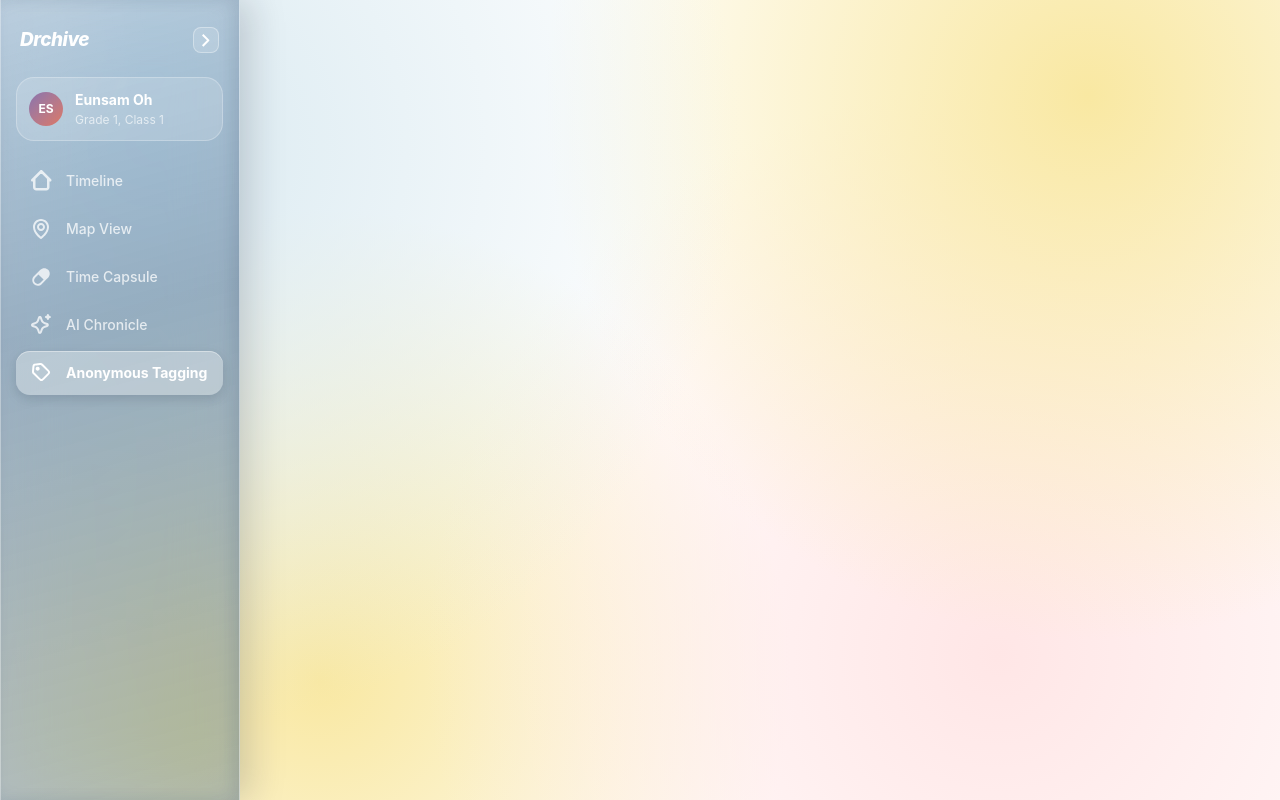
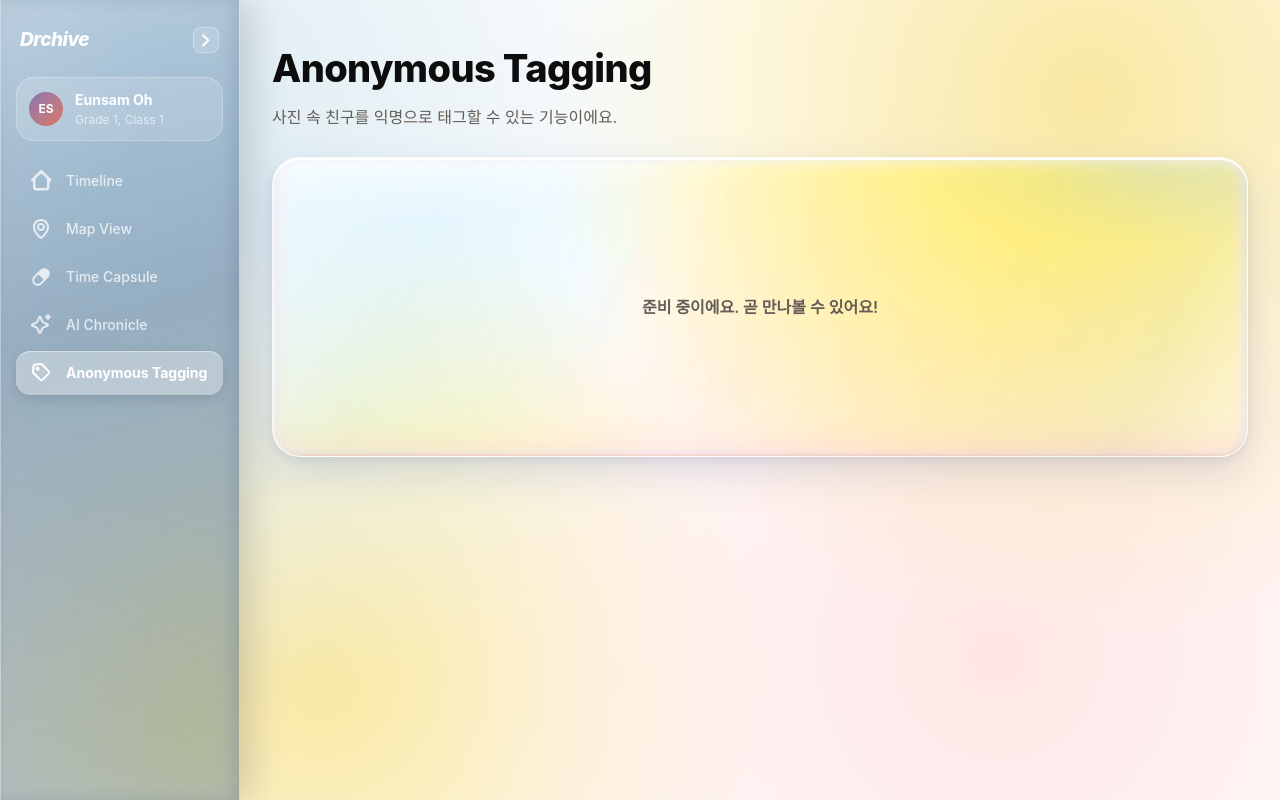
Before and after one commit to dhdmstoa2010/drchive, a React (Vite) app: page /tag in a window 1280 px wide. Built offline with nearby package versions, Linux system fonts and the light colour scheme.

Commit message:
fix: 사이드바 빈 라우트, 사진 중복 데이터, 빌드 에러 수정

```diff
--- a/src/App.tsx
+++ b/src/App.tsx
@@ -3,6 +3,7 @@ import { Route, Routes, useLocation, useNavigate } from "react-router-dom";
 import SideBar, { type TabId } from "./layout/sideBar";
 import Timeline from "./pages/Timeline";
 import MapView from "./pages/MapView";
+import ComingSoon from "./pages/ComingSoon";
 
 const TAB_PATHS: Record<TabId, string> = {
   home: "/",
@@ -60,6 +61,33 @@ function App() {
           <Routes>
             <Route path="/" element={<Timeline />} />
             <Route path="/map" element={<MapView />} />
+            <Route
+              path="/capsule"
+              element={
+                <ComingSoon
+                  title="Time Capsule"
+                  description="추억을 담아두었다가 나중에 열어볼 수 있는 타임캡슐 기능이에요."
+                />
+              }
+            />
+            <Route
+              path="/chronicle"
+              element={
+                <ComingSoon
+                  title="AI Chronicle"
+                  description="업로드된 사진들을 AI가 정리해 이야기로 보여주는 기능이에요."
+                />
+              }
+            />
+            <Route
+              path="/tag"
+              element={
+                <ComingSoon
+                  title="Anonymous Tagging"
+                  description="사진 속 친구를 익명으로 태그할 수 있는 기능이에요."
+                />
+              }
+            />
           </Routes>
         </div>
       </div>
--- a/src/components/ui/PillButton.tsx
+++ b/src/components/ui/PillButton.tsx
@@ -1,4 +1,4 @@
-import type { ButtonHTMLAttributes, HTMLAttributes } from "react";
+import type { ButtonHTMLAttributes } from "react";
 
 type PillButtonProps = ButtonHTMLAttributes<HTMLButtonElement> & {
   active?: boolean;
--- a/src/data/Photo.ts
+++ b/src/data/Photo.ts
@@ -59,11 +59,4 @@ export const PHOTOS: Photo[] = [
     uploader: "Doyoon, Class 1",
     semesterLabel: "2025-2",
   },
-  {
-    id: 7,
-    place: "Front Gate",
-    date: "2025.09.01",
-    uploader: "Doyoon, Class 1",
-    semesterLabel: "2025-2",
-  },
 ];
--- /dev/null
+++ b/src/pages/ComingSoon.tsx
@@ -0,0 +1,28 @@
+import { GlassCard } from "../components/ui/GlassCard";
+
+type ComingSoonProps = {
+  title: string;
+  description: string;
+};
+
+export default function ComingSoon({ title, description }: ComingSoonProps) {
+  return (
+    <div className="flex flex-col gap-7">
+      <div>
+        <div className="text-[38px] font-extrabold text-[#0d0d0d] tracking-[-0.6px] break-keep">
+          {title}
+        </div>
+        <div className="text-base text-ink-soft font-normal mt-2 break-keep whitespace-normal max-w-[520px]">
+          {description}
+        </div>
+      </div>
+
+      <GlassCard
+        interactive={false}
+        className="flex items-center justify-center h-[300px] text-ink-soft font-semibold"
+      >
+        준비 중이에요. 곧 만나볼 수 있어요!
+      </GlassCard>
+    </div>
+  );
+}
```
Also changed, not shown: .claude/launch.json (deleted).
